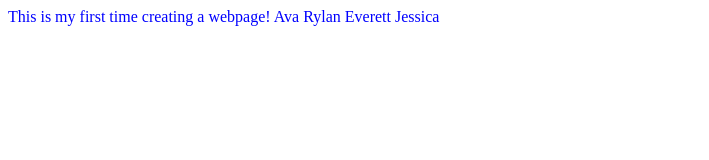
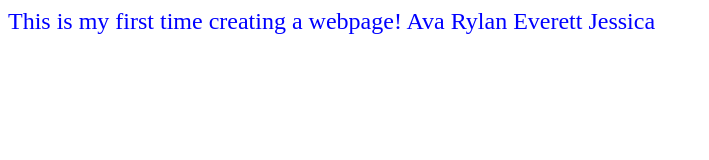
Before and after one commit to jermil32/TryAgainHtml, a plain HTML site: page index.html in a window 1280 px wide. Shown: the whole page, without its empty margins (0-709 px from the left). Drawn offline with Linux system fonts and the light colour scheme.

Commit message:
font change

```diff
--- a/index.html
+++ b/index.html
@@ -3,6 +3,7 @@
     <head>
       <style>
         body   {color: blue;}
+        body {font-size: 18pt;}
       </style>
         <title>Jeremy's Website</title>
     </head>
```
